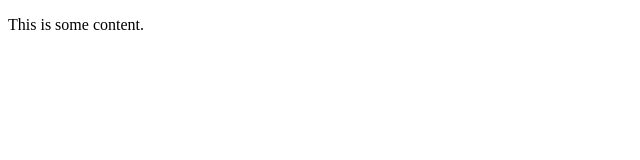
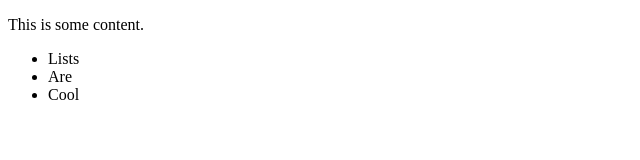
Before and after one commit to donburks/sept24_git_intro, a plain HTML site: page index.html in a window 1280 px wide. Shown: the whole page, without its empty margins (0-640 px from the left). Drawn offline with Linux system fonts and the light colour scheme.

Commit message:
Added more content to index file

```diff
--- a/index.html
+++ b/index.html
@@ -5,5 +5,12 @@
     </head>
     <body>
       <p>This is some content.</p>
+      <div>
+        <ul>
+          <li>Lists</li>
+          <li>Are</li>
+          <li>Cool</li>
+        </ul>
+      </div>
     </body>
   </html>
```
